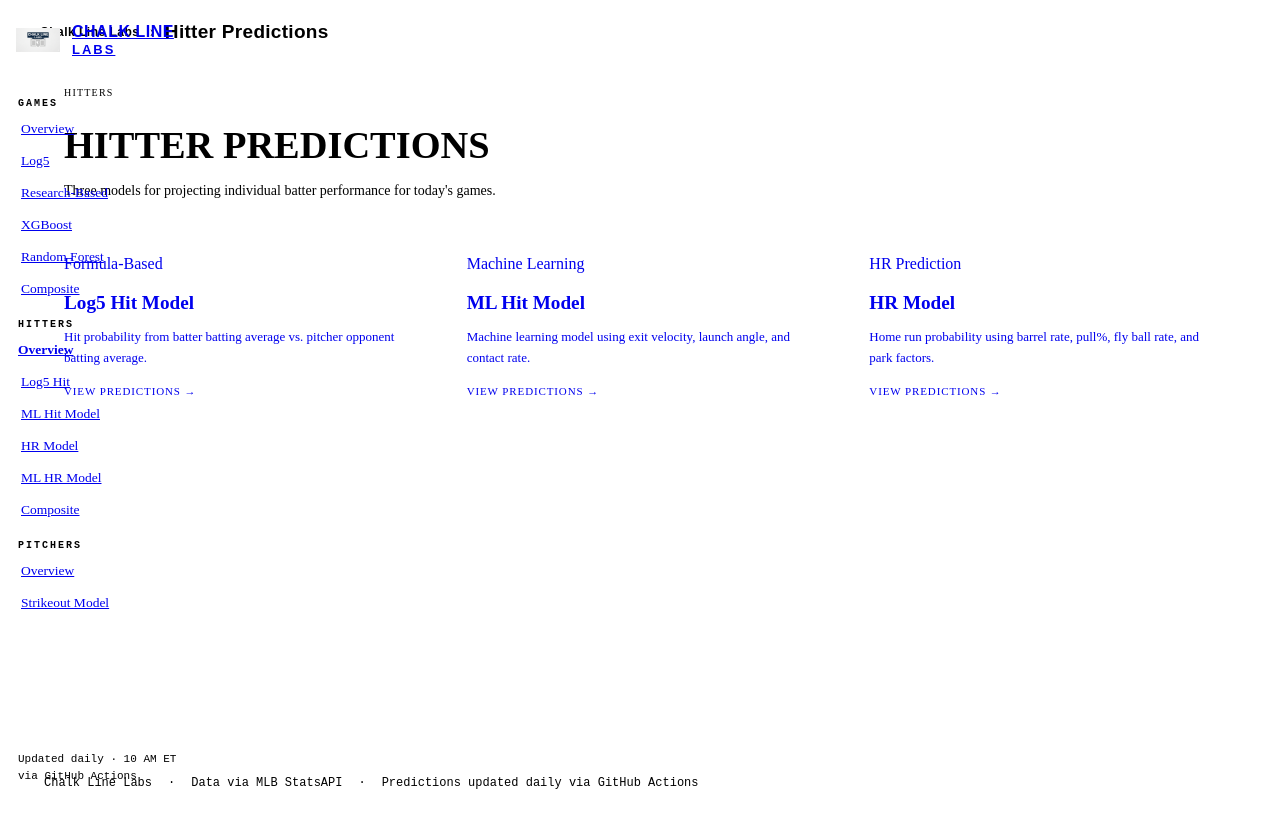
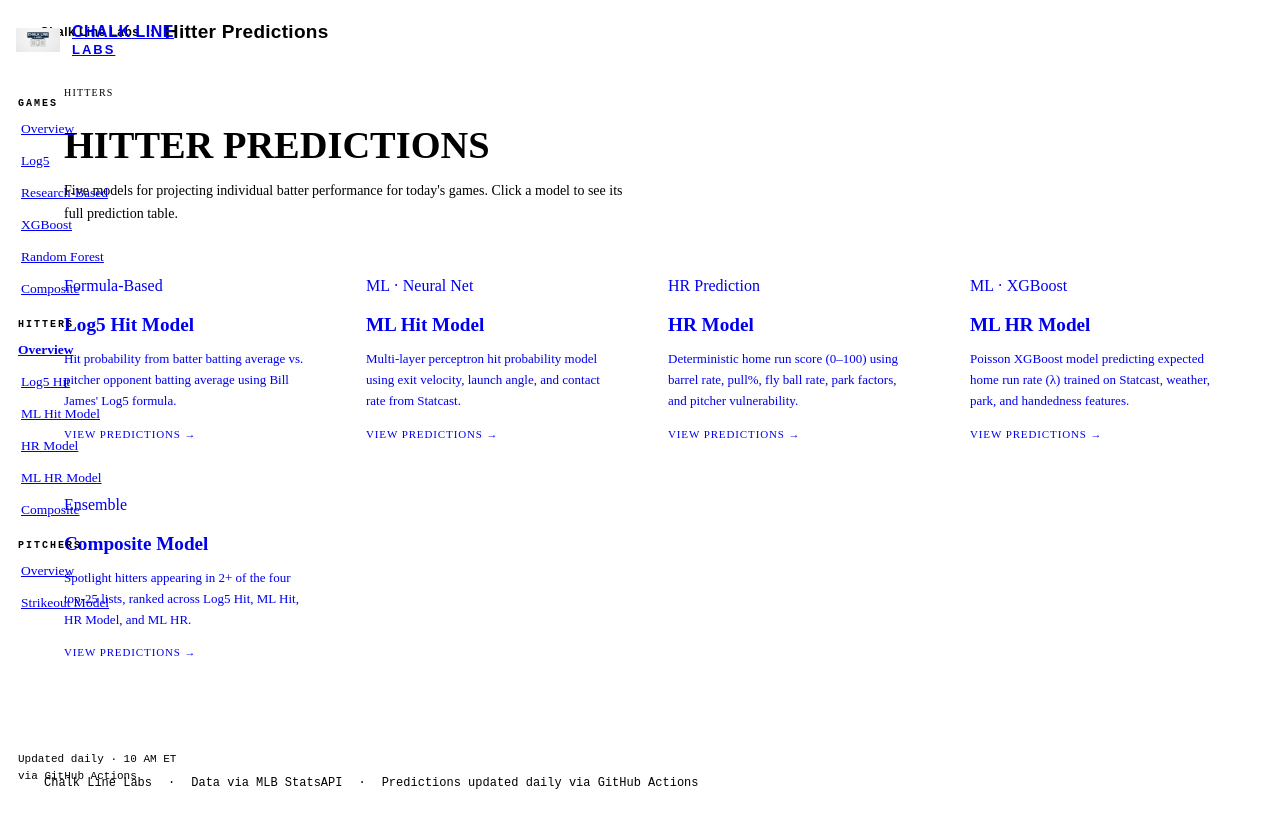
Before and after one commit to statsheetgeeks/baseball-predictions, a Next.js app: page /hitters in a window 1280 px wide. Built offline with nearby package versions, Linux system fonts and the light colour scheme.

Commit message:
Updated descriptions of models

```diff
--- a/pages/hitters/index.js
+++ b/pages/hitters/index.js
@@ -4,29 +4,44 @@ import { ModelCard, PageHeader } from '../../components/PredictionTable'
 const MODELS = [
   {
     title: 'Log5 Hit Model',
-    description: 'Hit probability from batter batting average vs. pitcher opponent batting average.',
+    description: 'Hit probability from batter batting average vs. pitcher opponent batting average using Bill James\' Log5 formula.',
     href: '/hitters/log5-hit',
     tag: 'Formula-Based',
   },
   {
     title: 'ML Hit Model',
-    description: 'Machine learning model using exit velocity, launch angle, and contact rate.',
+    description: 'Multi-layer perceptron hit probability model using exit velocity, launch angle, and contact rate from Statcast.',
     href: '/hitters/ml-hit',
-    tag: 'Machine Learning',
+    tag: 'ML · Neural Net',
   },
   {
     title: 'HR Model',
-    description: 'Home run probability using barrel rate, pull%, fly ball rate, and park factors.',
+    description: 'Deterministic home run score (0–100) using barrel rate, pull%, fly ball rate, park factors, and pitcher vulnerability.',
     href: '/hitters/hr-model',
     tag: 'HR Prediction',
+  },
+  {
+    title: 'ML HR Model',
+    description: 'Poisson XGBoost model predicting expected home run rate (λ) trained on Statcast, weather, park, and handedness features.',
+    href: '/hitters/ml-hr',
+    tag: 'ML · XGBoost',
+  },
+  {
+    title: 'Composite Model',
+    description: 'Spotlight hitters appearing in 2+ of the four top-25 lists, ranked across Log5 Hit, ML Hit, HR Model, and ML HR.',
+    href: '/hitters/composite',
+    tag: 'Ensemble',
   },
 ]
 
 export default function HittersHub() {
   return (
     <Layout title="Hitter Predictions">
-      <PageHeader tag="Hitters" title="HITTER PREDICTIONS"
-        subtitle="Three models for projecting individual batter performance for today's games." />
+      <PageHeader
+        tag="Hitters"
+        title="HITTER PREDICTIONS"
+        subtitle="Five models for projecting individual batter performance for today's games. Click a model to see its full prediction table."
+      />
       <div style={{ display: 'grid', gridTemplateColumns: 'repeat(auto-fit, minmax(260px, 1fr))', gap: 16 }}>
         {MODELS.map(m => <ModelCard key={m.href} {...m} />)}
       </div>
```
Also changed, not shown: pages/index.js (+4 -4 lines).
